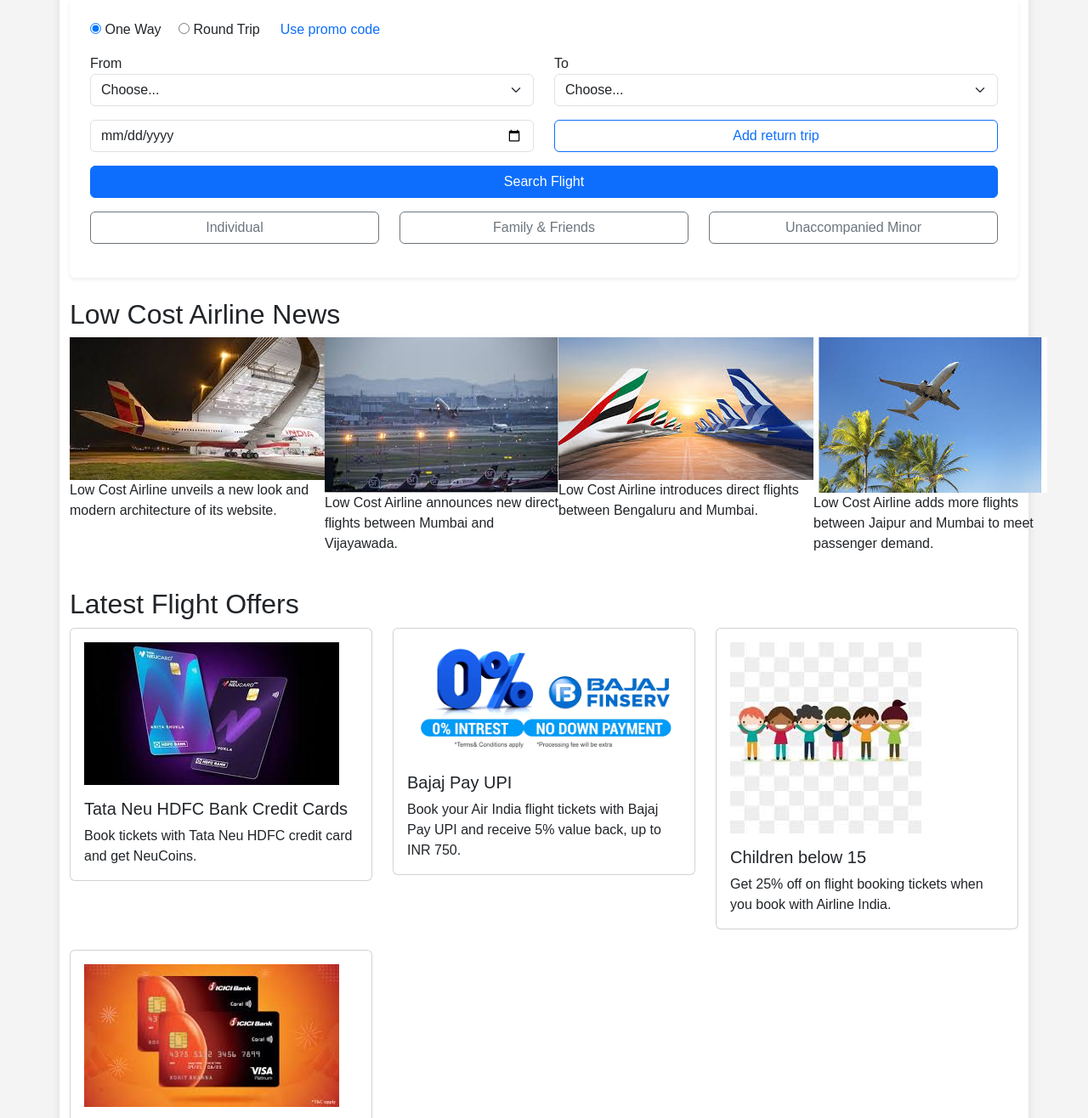
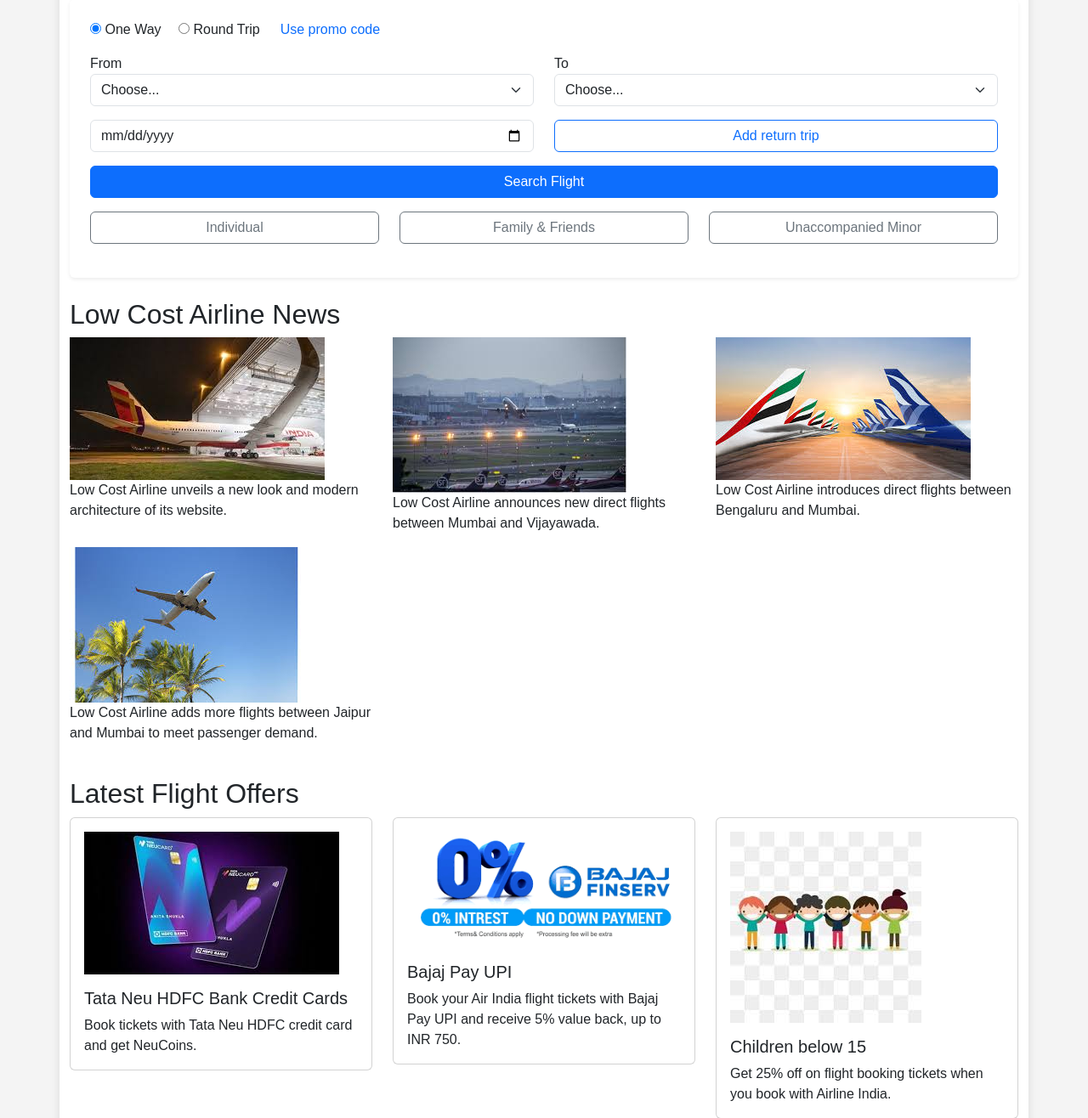
Before and after one commit to chetanagaikwad28/ChetanaAirlines, a PHP site: page / in a window 1280 px wide. Shown: the part 157-1473 px from the top of the page at 85% size. Run offline with PHP 8.4, Linux system fonts and the light colour scheme.

Commit message:
index error solved

```diff
--- a/index.php
+++ b/index.php
@@ -135,9 +135,9 @@ $airlineNews = [
 
         <div class="news-section mt-4">
             <h2>Low Cost Airline News</h2>
-            <div class="news-container d-flex justify-content-between">
+            <div class="news-container d-flex justify-content-between row">
                 <?php foreach ($airlineNews as $news) : ?>
-                    <div class="news-item">
+                    <div class="news-item col-md-4">
                         <img src="<?php echo $news['image']; ?>" alt="<?php echo $news['alt']; ?>">
                         <p><?php echo $news['headline']; ?></p>
                     </div>
```
